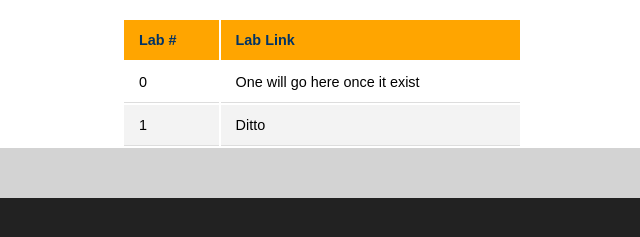
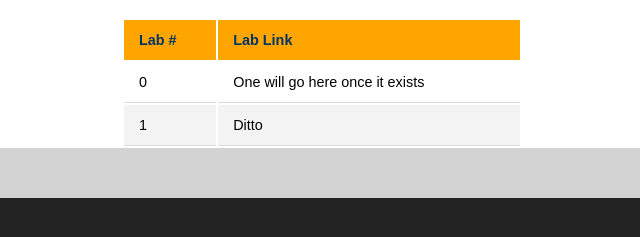
Before and after one commit to tjakubiec218/Coding101, a plain HTML site: page labs.html in a window 1280 px wide. Shown: the part 273-510 px from the top of the page, 318-958 px from the left. Drawn offline with Linux system fonts and the light colour scheme.

Commit message:
Update labs.html

```diff
--- a/labs.html
+++ b/labs.html
@@ -38,7 +38,7 @@
 		<tbody class = "slidesBody">
 		<tr>
 		<td> 0 </td>
-		<td><a href = "Ex1.java"> One will go here once it exist</a>   </td>
+		<td><a href = "Ex1.java"> One will go here once it exists</a>   </td>
 		</tr>
 		<tr>
 		<td> 1 </td>
```
